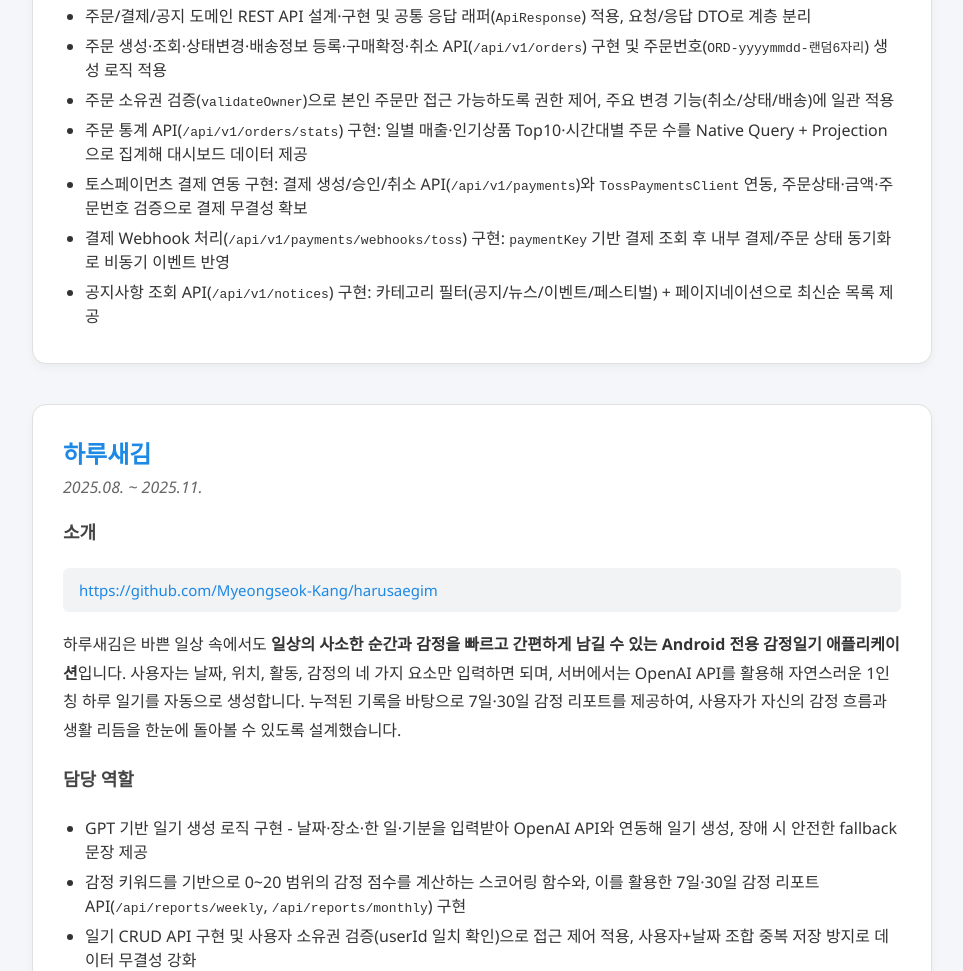
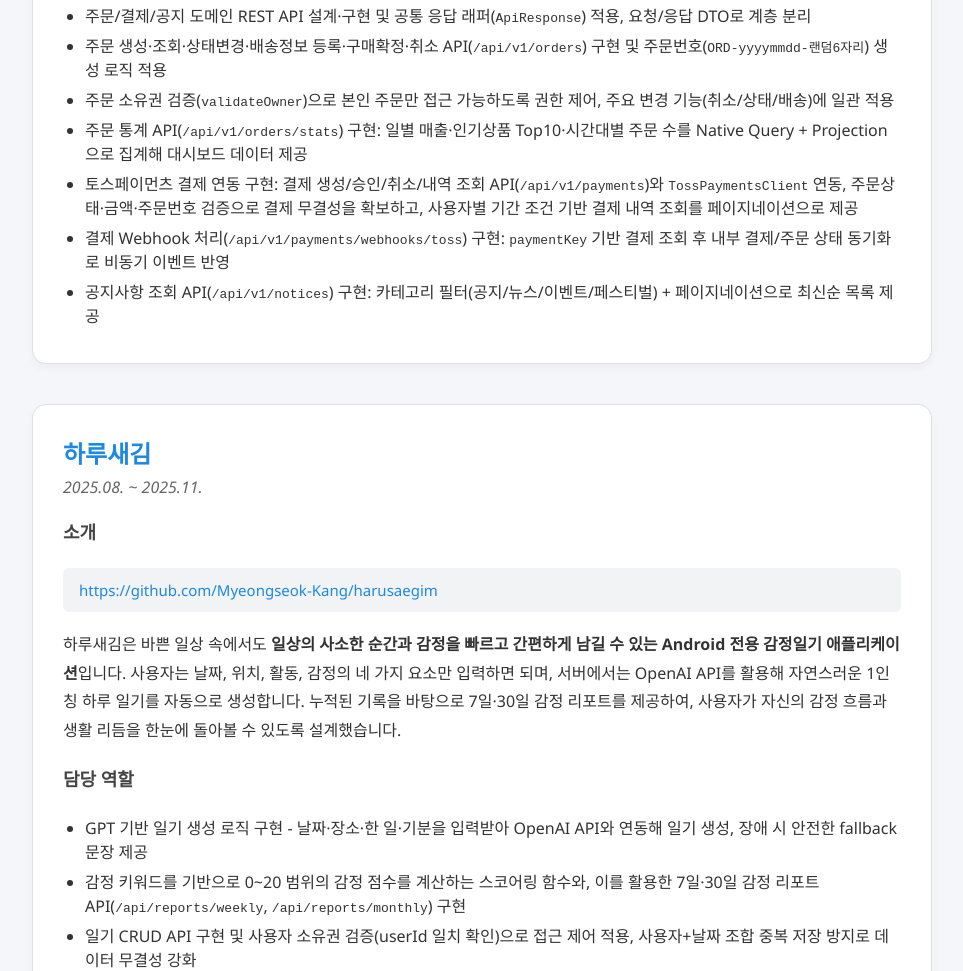
Before and after one commit to Myeongseok-Kang/Myeongseok-Kang.github.io, a plain HTML site: page index.html in a window 1280 px wide. Shown: the part 1420-2391 px from the top of the page, without its empty margins (158-1121 px from the left). Drawn offline with Linux system fonts and the light colour scheme.

Commit message:
Update index.html

```diff
--- a/index.html
+++ b/index.html
@@ -561,8 +561,8 @@
           <li>주문 소유권 검증(<code>validateOwner</code>)으로 본인 주문만 접근 가능하도록 권한 제어, 주요 변경 기능(취소/상태/배송)에 일관 적용</li>
           <li>주문 통계 API(<code>/api/v1/orders/stats</code>) 구현: 일별 매출·인기상품 Top10·시간대별 주문 수를 Native Query + Projection으로
             집계해 대시보드 데이터 제공</li>
-          <li>토스페이먼츠 결제 연동 구현: 결제 생성/승인/취소 API(<code>/api/v1/payments</code>)와 <code>TossPaymentsClient</code> 연동,
-            주문상태·금액·주문번호 검증으로 결제 무결성 확보</li>
+          <li>토스페이먼츠 결제 연동 구현: 결제 생성/승인/취소/내역 조회 API(<code>/api/v1/payments</code>)와 <code>TossPaymentsClient</code> 연동,
+  주문상태·금액·주문번호 검증으로 결제 무결성을 확보하고, 사용자별 기간 조건 기반 결제 내역 조회를 페이지네이션으로 제공</li>
           <li>결제 Webhook 처리(<code>/api/v1/payments/webhooks/toss</code>) 구현: <code>paymentKey</code> 기반 결제 조회 후 내부 결제/주문
             상태 동기화로 비동기 이벤트 반영</li>
           <li>공지사항 조회 API(<code>/api/v1/notices</code>) 구현: 카테고리 필터(공지/뉴스/이벤트/페스티벌) + 페이지네이션으로 최신순 목록 제공</li>
@@ -573,7 +573,7 @@
           <li>주문 생성/조회/상태변경 및 주문번호(<code>ORD-yyyymmdd-랜덤6자리</code>) 생성 로직 구현</li>
           <li>주문 소유권 검증(<code>validateOwner</code>) 기반 권한 제어 일관 적용</li>
           <li>주문 통계 API: Native Query + Projection으로 집계(일별 매출/Top10/시간대)</li>
-          <li>토스페이먼츠 승인·취소 및 Webhook 처리로 결제/주문 상태 동기화</li>
+          <li>토스페이먼츠 결제 승인·취소·내역 조회 및 Webhook 처리로 결제/주문 상태 동기화</li>
         </ul>
 
         <ul class="role-list role-tech" hidden>
```
